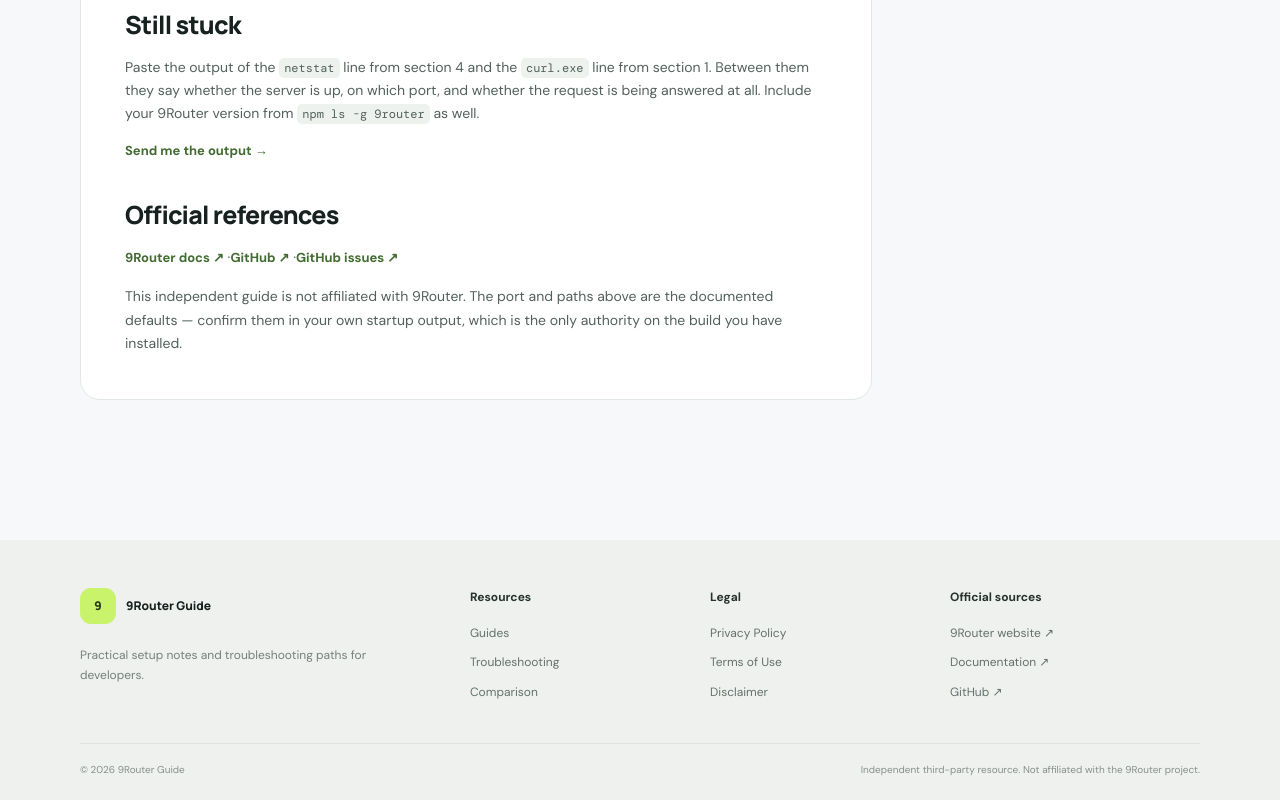
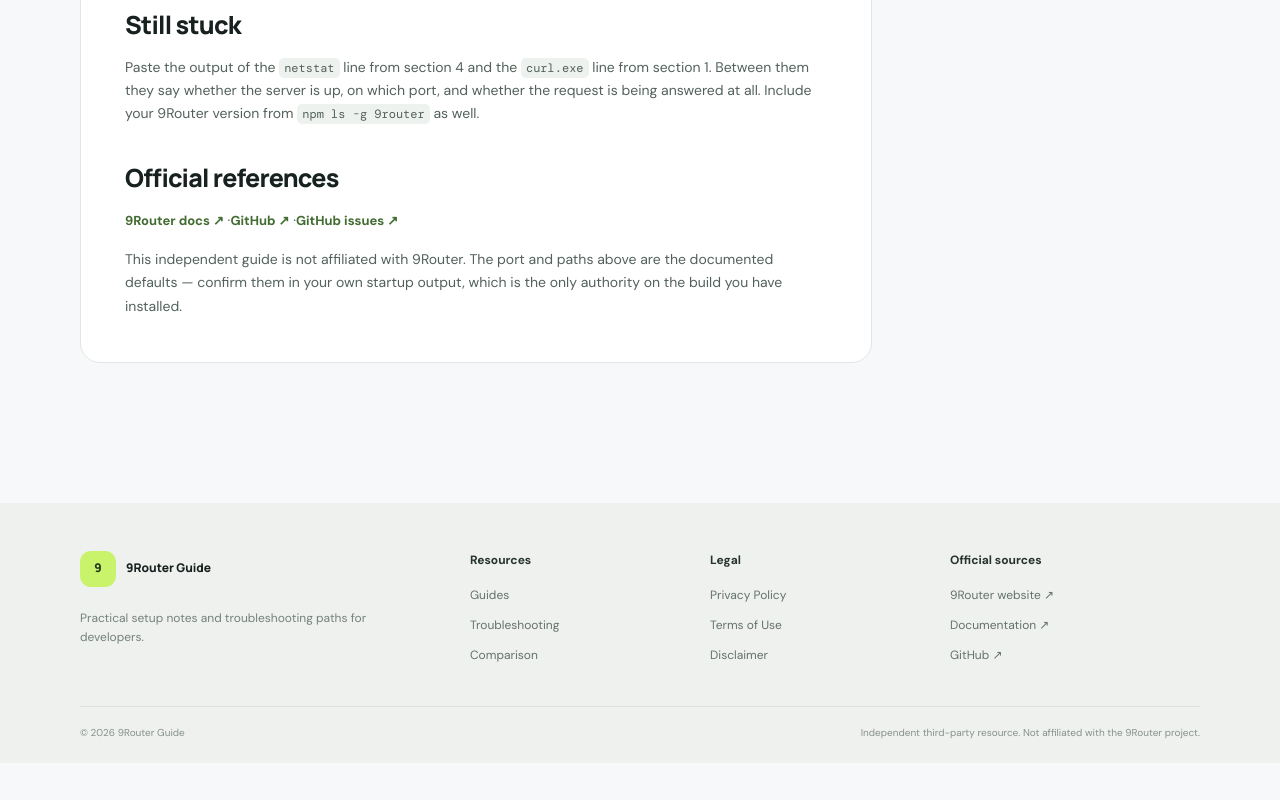
Before and after one commit to syz996/9router-guide-nextjs, a Next.js app: page /troubleshooting/9router-localhost-20128 in a window 1280 px wide. Shown: the part 3368-4168 px from the top of the page. After the commit the page ends 4131 px from the top, so only its background shows below. Built offline with nearby package versions, Linux system fonts and the light colour scheme.

Commit message:
去除邮箱

```diff
--- a/src/app/troubleshooting/9router-localhost-20128/page.tsx
+++ b/src/app/troubleshooting/9router-localhost-20128/page.tsx
@@ -221,11 +221,6 @@ export default function Page() {
                             Paste the output of the <code>netstat</code> line from section 4 and the <code>curl.exe</code> line from section 1.
                             Between them they say whether the server is up, on which port, and whether the request is being answered at all. Include your 9Router version from <code>npm ls -g 9router</code> as well.
                         </p>
-                        <p>
-                            <Link className="text-link" href="mailto:hello@9routerguide.info?subject=9Router%20port%2020128">
-                                Send me the output →
-                            </Link>
-                        </p>
 
                         <h2>Official references</h2>
                         <p>
--- a/src/app/troubleshooting/9router-update-not-working/page.tsx
+++ b/src/app/troubleshooting/9router-update-not-working/page.tsx
@@ -273,11 +273,6 @@ export default function Page() {
               Paste the output of the two commands from checks 1 and 2. Those two lines are enough
               to tell which of the six cases you are in.
             </p>
-            <p>
-              <a className="text-link" href="mailto:hello@9routerguide.info?subject=9Router%20update%20not%20working">
-                Send me the output →
-              </a>
-            </p>
 
             <h2>Official references</h2>
             <p>
```
